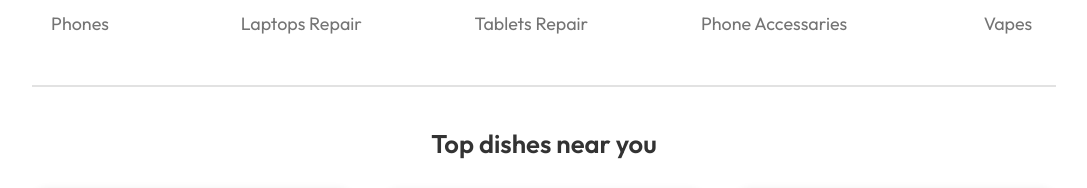
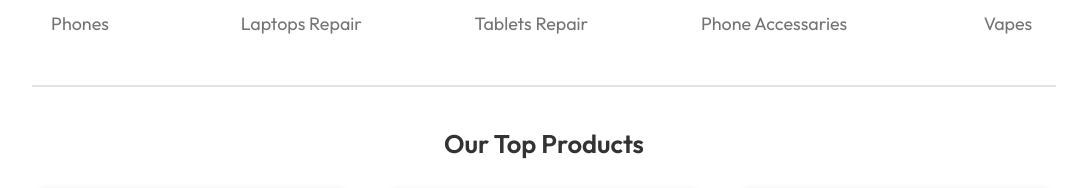
Before and after one commit to TanishAfre/DK_Food_Website, a React (Vite) app in the folder frontend/: page / in a window 1280 px wide. Shown: the part 881-1069 px from the top of the page, without its empty margins (96-1183 px from the left). Built offline with nearby package versions, Linux system fonts and the light colour scheme; a web font is replaced by a local one.

Commit message:
:wrench: top product headings

```diff
--- a/frontend/src/components/FoodDisplay/FoodDisplay.jsx
+++ b/frontend/src/components/FoodDisplay/FoodDisplay.jsx
@@ -9,7 +9,7 @@ const FoodDisplay = ({category}) => {
     return (
         <>
         <div className='food-display' id="food-display">
-            <h2>Top dishes near you</h2>
+            <h2>Our Top Products</h2>
             <div className="food-display-list">
             {filteredItems.map((item, index) => (
                     <FoodItem key={index} id={item._id} name={item.name} price={item.price} description={item.description} image={item.image}/>
```
